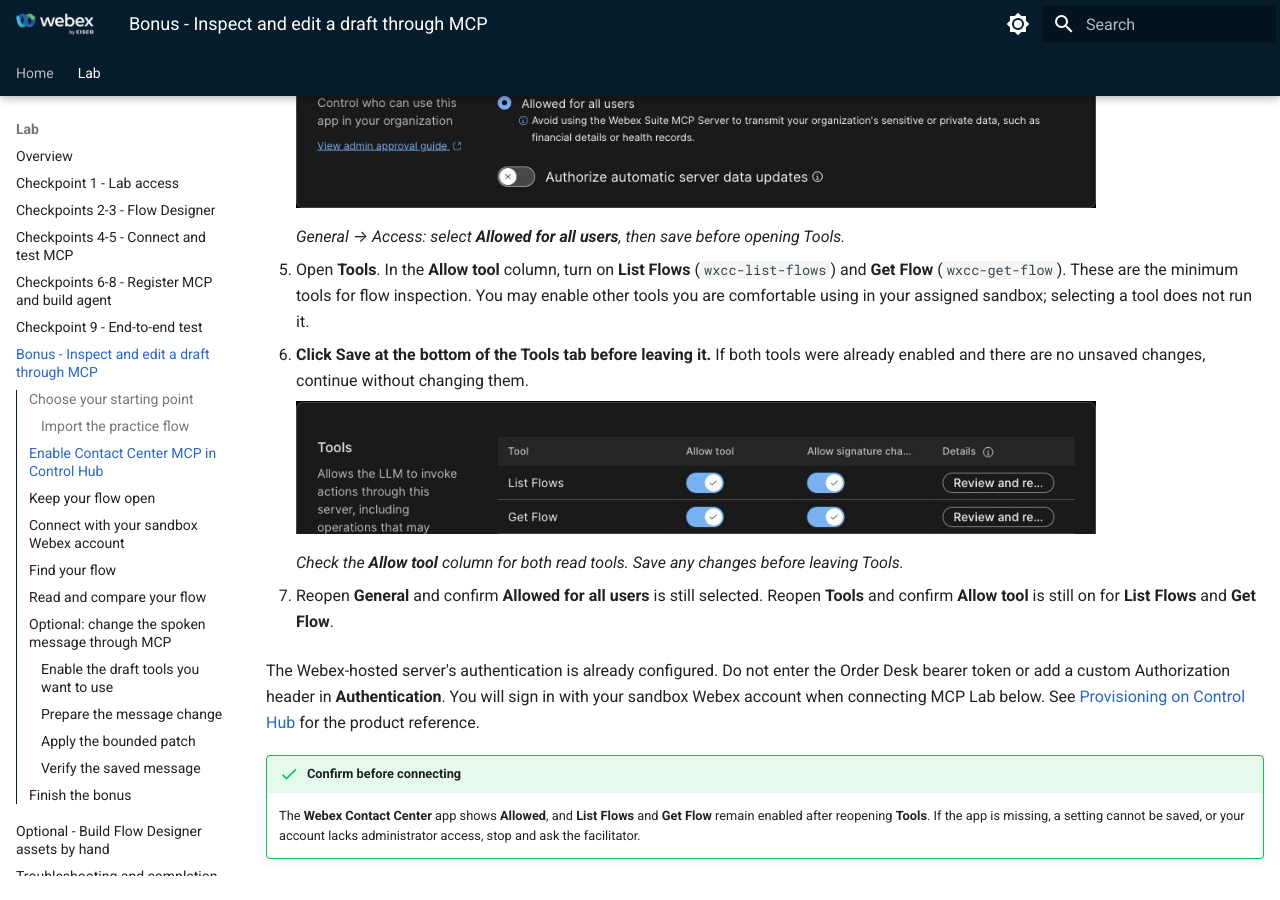
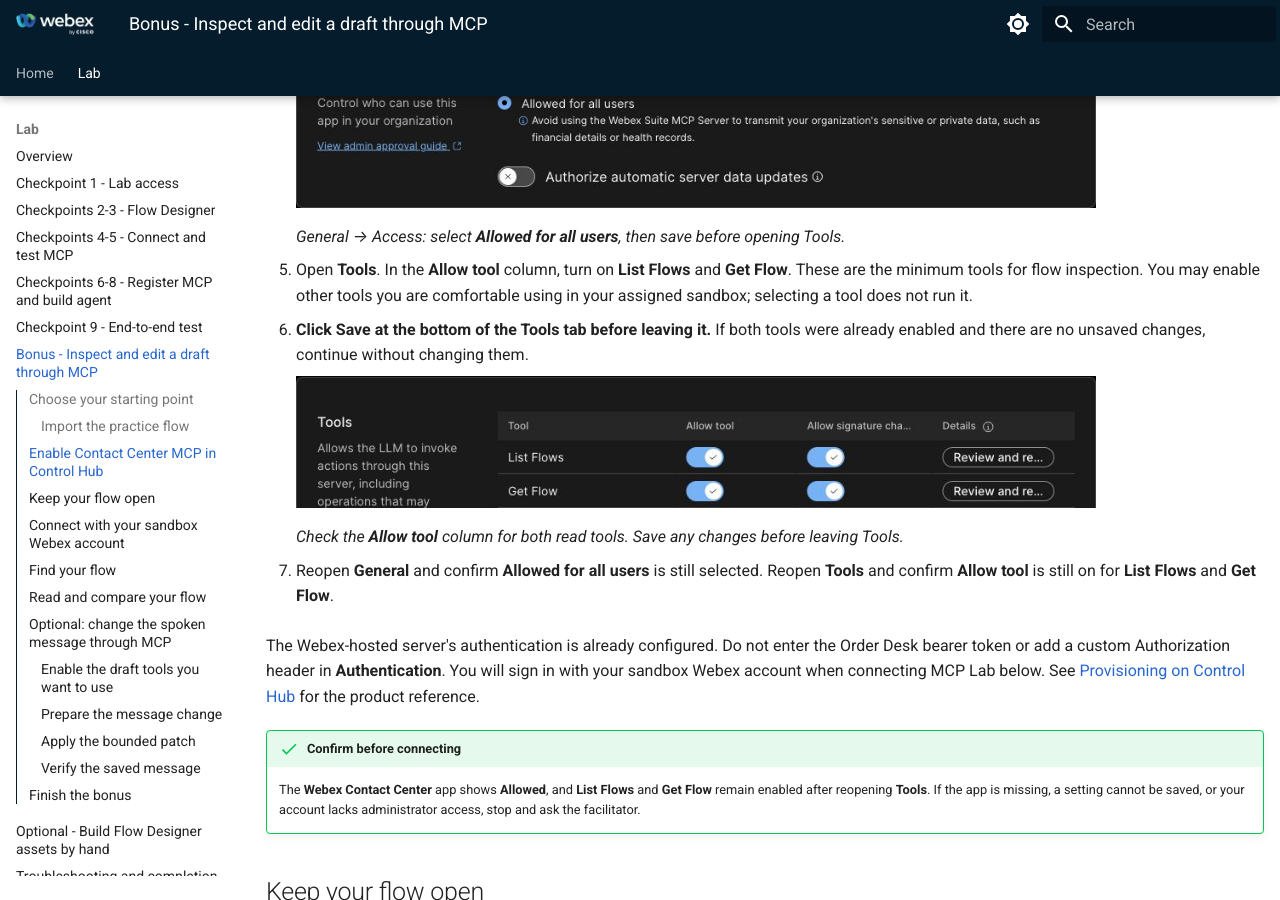
Before and after one commit to WebexCC-SA/LAB-21170, an MkDocs documentation site: the page built from docs/bonus_contact_center_mcp.md, in a window 1280 px wide and 900 px high, scrolled down 2132 px. Built offline with MkDocs 1.6.1 and Material for MkDocs 9.7.7, drawn with Linux system fonts in a browser that asks for light colours; some of the changed text lies outside the part shown.

Commit message:
fix(docs): use Control Hub tool display names in bonus (#27)
Co-authored-by: Adam Weeks <adweeks+cisco@cisco.com>

```diff
--- a/docs/bonus_contact_center_mcp.md
+++ b/docs/bonus_contact_center_mcp.md
@@ -38,7 +38,7 @@
 
     *General → Access: select **Allowed for all users**, then save before opening Tools.*
 
-5. Open **Tools**. In the **Allow tool** column, turn on **List Flows** (`wxcc-list-flows`) and **Get Flow** (`wxcc-get-flow`). These are the minimum tools for flow inspection. You may enable other tools you are comfortable using in your assigned sandbox; selecting a tool does not run it.
+5. Open **Tools**. In the **Allow tool** column, turn on **List Flows** and **Get Flow**. These are the minimum tools for flow inspection. You may enable other tools you are comfortable using in your assigned sandbox; selecting a tool does not run it.
 6. **Click Save at the bottom of the Tools tab before leaving it.** If both tools were already enabled and there are no unsaved changes, continue without changing them.
 
     ![Control Hub Tools table showing Allow tool enabled for List Flows and Get Flow](assets/lab-guide/live/bonus-control-hub-read-tools.jpg){ width="800" }
```
Also changed, not shown: other parts of docs/bonus_contact_center_mcp.md (+4 -2 lines).
